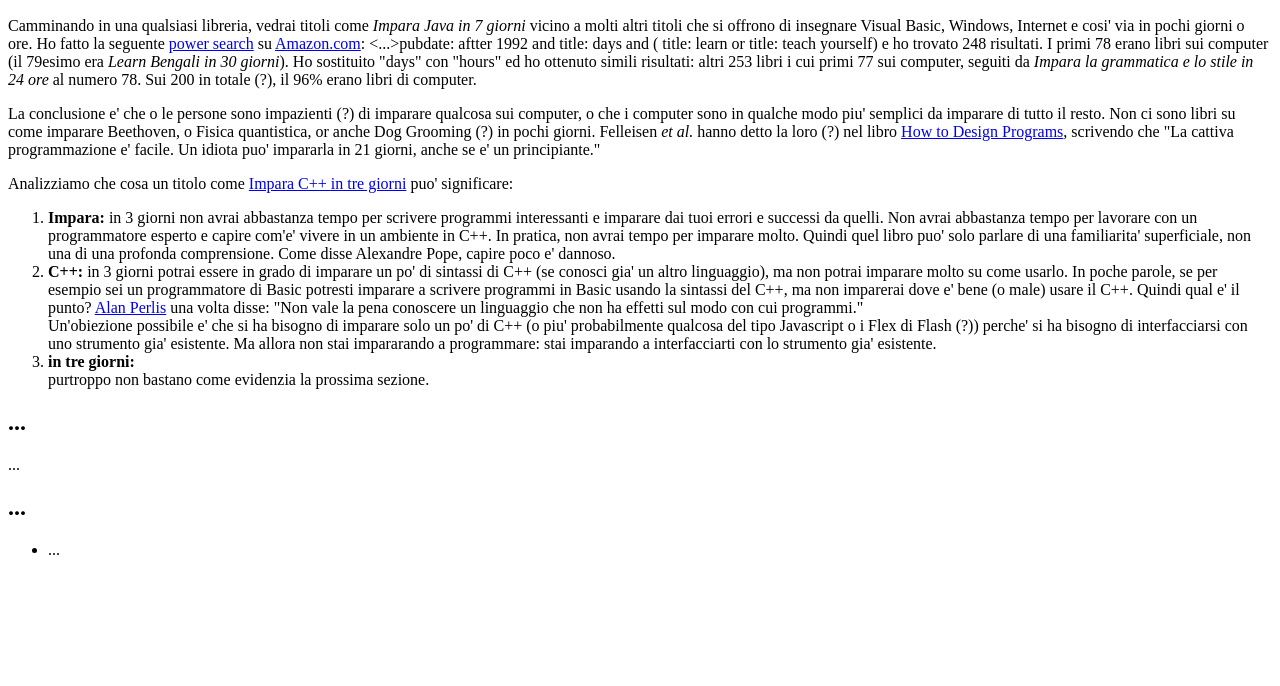
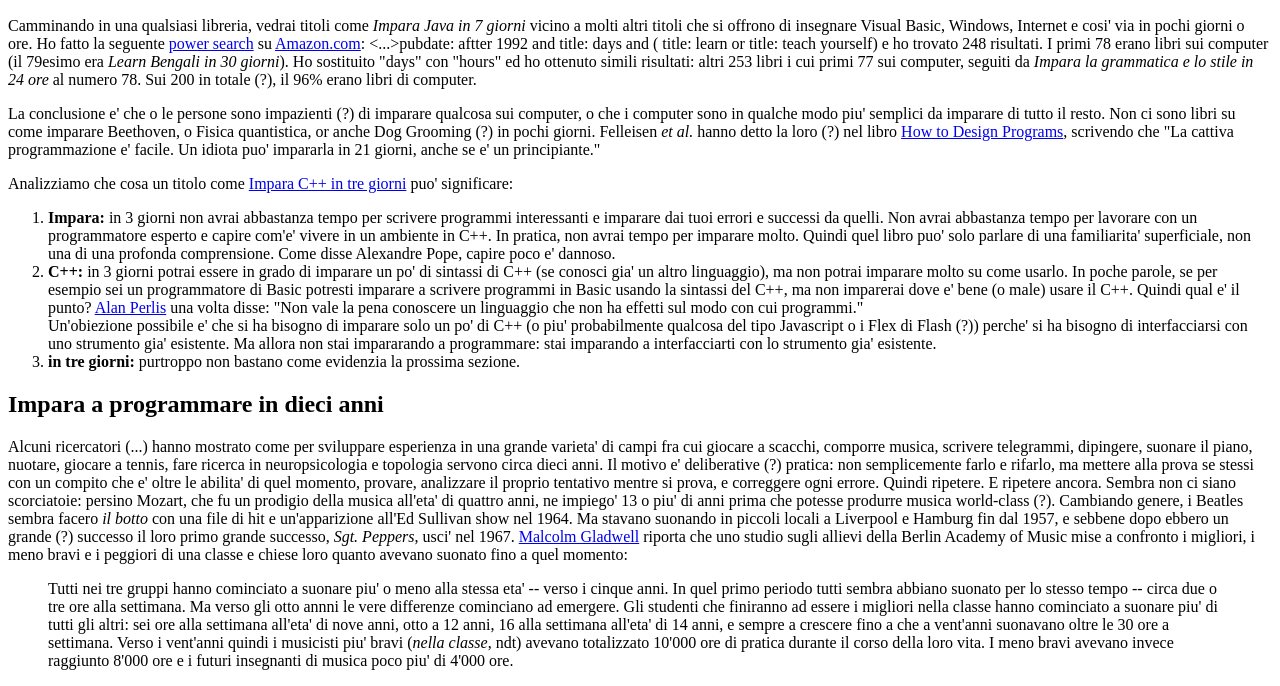
Before and after one commit to giuscri/giuscri.github.io.old, a plain HTML site: page index.html in a window 1280 px wide. Shown: the part 96-782 px from the top of the page. Drawn offline with Linux system fonts and the light colour scheme.

Commit message:
Update src

```diff
--- a/index.html
+++ b/index.html
@@ -63,15 +63,68 @@
         non stai impararando a programmare: stai imparando a interfacciarti
         con lo strumento gia' esistente.</li>
 
-        <li><strong>in tre giorni:</strong></li> purtroppo non bastano come
-         evidenzia la prossima sezione.
+        <li><strong>in tre giorni:</strong> purtroppo non bastano come
+         evidenzia la prossima sezione.</li>
     </ol>
 </p>
 
-<h2>...</h2>
-<p>...</p>
+<h2>Impara a programmare in dieci anni</h2>
+<p>
+    Alcuni ricercatori (...) hanno mostrato come per sviluppare
+    esperienza in una grande varieta' di campi fra cui giocare a
+    scacchi, comporre musica, scrivere telegrammi, dipingere,
+    suonare il piano, nuotare, giocare a tennis, fare ricerca
+    in neuropsicologia e topologia servono circa dieci anni.
+    Il motivo e' deliberative (?) pratica: non semplicemente
+    farlo e rifarlo, ma mettere alla prova se stessi
+    con un compito che e' oltre le abilita' di quel momento,
+    provare, analizzare il proprio tentativo mentre si prova,
+    e correggere ogni errore. Quindi ripetere. E ripetere ancora.
+    Sembra non ci siano scorciatoie: persino Mozart, che fu un prodigio
+    della musica all'eta' di quattro anni, ne impiego' 13 o piu' di anni
+    prima che potesse produrre musica world-class (?). Cambiando genere,
+    i Beatles sembra facero <em>il botto</em> con una file di hit e
+    un'apparizione all'Ed Sullivan show nel 1964. Ma stavano suonando
+    in piccoli locali a Liverpool e Hamburg fin dal 1957, e sebbene dopo
+    ebbero un grande (?) successo il loro primo grande successo,
+    <em>Sgt. Peppers</em>, usci' nel 1967. <a href="....">Malcolm Gladwell</a>
+    riporta che uno studio sugli allievi della Berlin Academy of Music mise
+    a confronto i migliori, i meno bravi e i peggiori di una classe e chiese
+    loro quanto avevano suonato fino a quel momento:
 
-<h2>...</h2>
+    <blockquote>
+    Tutti nei tre gruppi hanno cominciato a suonare piu' o meno alla stessa
+    eta' -- verso i cinque anni. In quel primo periodo tutti sembra abbiano
+    suonato per lo stesso tempo -- circa due o tre ore alla settimana. Ma
+    verso gli otto annni le vere differenze cominciano ad emergere. Gli
+    studenti che finiranno ad essere i migliori nella classe hanno cominciato
+    a suonare piu' di tutti gli altri: sei ore alla settimana all'eta' di nove
+    anni, otto a 12 anni, 16 alla settimana all'eta' di 14 anni, e sempre a
+    crescere fino a che a vent'anni suonavano oltre le 30 ore a settimana.
+    Verso i vent'anni quindi i musicisti piu' bravi (<em>nella classe</em>, ndt)
+    avevano totalizzato 10'000 ore di pratica durante il corso della loro vita.
+    I meno bravi avevano invece raggiunto 8'000 ore e i futuri insegnanti di
+    musica poco piu' di 4'000 ore.
+    </blockquote>
+
+    Quindi potrebbero essere le 10'000 ore, e non i 10 anni, la cifra magica.
+    (Henri Cartier-Bresson (1998-2004) disse che &quot;Le tue prime
+    10'000 fotograifie sono le peggiori,&quot; ma ne feceva piu' di una all'ora).
+    Samuel Johnos (1709-1784) penso' fosse necessario piu' tempo: &quot;
+    L'eccellenza in ogni disciplina puo' essere raggiunta solo con il lavoro
+    di un'intera vita: non si puo' pagare un prezzo piu' basso.&quot; E Chaucer
+    (1340-1400) disse &quot;...&quot; Ippocrate (~400 a.C.) e' conosciuto
+    per il detto &quot;ars longa, vita brevis&quot;, che e' una parte di
+    una citazione piu' lunga &quot;Ars longa, vita brevis, occasion praeceps,
+    experimentus pericolosum, iudicum difficile&quot;, che in <del>Inglese</del>
+    Italiano puo' essere tradotta come &quot;La vita e' breve, il ... lungo/a
+    le opportunita' ....&quot; Sebbene in Latino <em>ars</em> puo' significare
+    sia arte che craft (?), nella versione originale in Greco la parola
+    &quot;techne&quot; significava esclusivamente &quot;abilita'&quot; e non
+    &quot;arte&quot;.
+</p>
+
+<h2>Dunque vuoi diventare un programmatore</h2>
 <p>
 <ul>
 <li>...</li>
```
